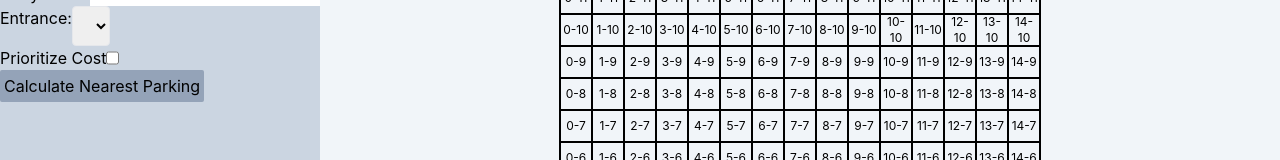
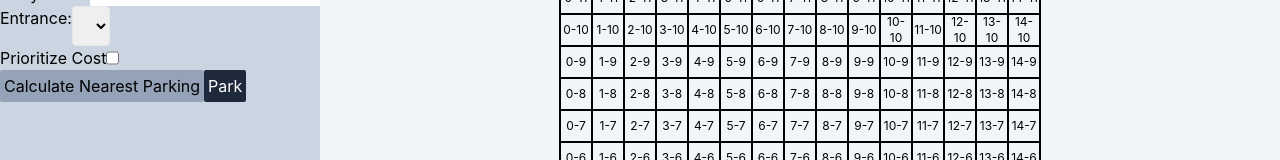
Before and after one commit to Hoshaiah/ayalaparking-frontend, a React (Create React App) app: page / in a window 1280 px wide. Both pictures are taken after a click on the button "Park". Shown: the part 231-391 px from the top of the page. Built offline with nearby package versions, Linux system fonts and the light colour scheme.

Commit message:
added park button

```diff
--- a/src/components/SideNav/ParkView.jsx
+++ b/src/components/SideNav/ParkView.jsx
@@ -28,6 +28,10 @@ const ParkView = () => {
 
         const shortestPath = findShortestPath(data.distances, data.previous, entranceInput.current.value, nearestParking.node)
         dispatch(setShortestPath(shortestPath))
+    }
+
+    const handleParkVehicle = () => {
+
     }
 
     useEffect(() => {
@@ -87,8 +91,10 @@ const ParkView = () => {
                 <h1>Prioritize Cost</h1>
                 <input ref={prioritizeCostInput} type="checkbox" />
             </div>
-            <button className="bg-slate-400 text-black p-1 rounded-sm" onClick={handleCalculateShortestPaths}>Calculate Nearest Parking</button>
-            {/* <button className="bg-slate-400 text-black p-1 rounded-sm" onClick={handleFindShortestPath}>Find Shortest Path</button> */}
+            <div className="flex">
+                <button className="bg-slate-400 text-black p-1 rounded-sm" onClick={handleCalculateShortestPaths}>Calculate Nearest Parking</button>
+                <button className="bg-slate-800 text-white p-1 rounded-sm" onClick={handleParkVehicle}>Park</button>
+            </div>
         </div>
     )
 }
```
